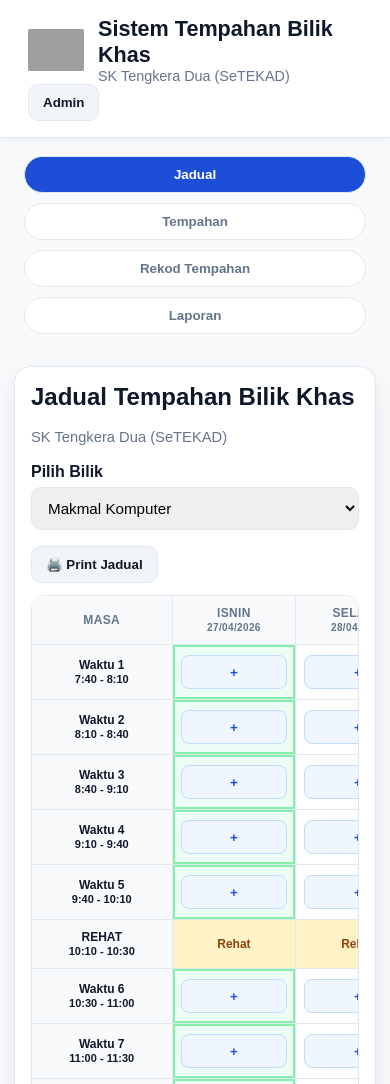
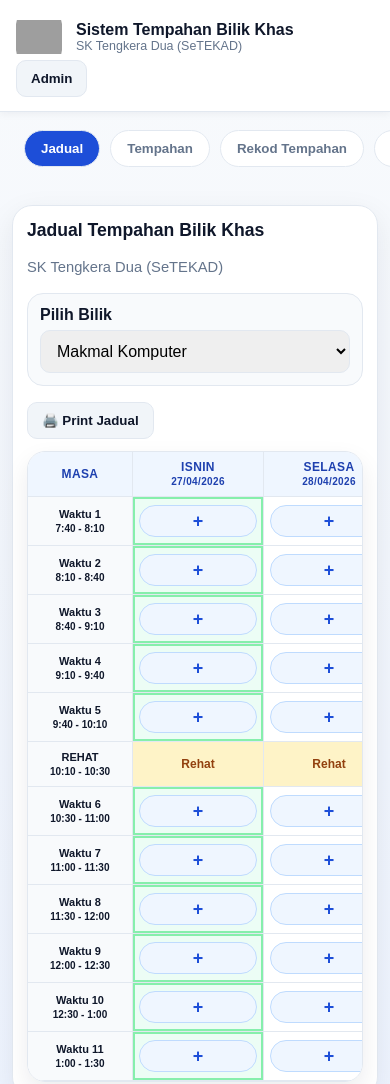
Before and after one commit to mynameisnaqiuddin-source/-setekad-booking, a website built with Vite: page index.html in a window 390 px wide. Shown: the top 1084 px of the page. Built offline with nearby package versions, Linux system fonts and the light colour scheme; some packages are replaced by stand-ins of ours; no server answers; the database is empty; grey boxes are pictures that could not be loaded.

Commit message:
final mobile ui polish

```diff
--- a/css/style.css
+++ b/css/style.css
@@ -519,3 +519,191 @@ th:first-child {
     height: 34px;
   }
 }
+/* =========================
+   FINAL UI POLISH - MOBILE
+========================= */
+
+/* Overall app feel */
+body {
+  background: linear-gradient(180deg, #f8fafc 0%, #eef4ff 100%);
+}
+
+.main-header {
+  position: sticky;
+  top: 0;
+  z-index: 50;
+  backdrop-filter: blur(10px);
+}
+
+.card {
+  border-radius: 22px;
+}
+
+/* Tabs mobile premium */
+.tabs {
+  overflow-x: auto;
+  flex-wrap: nowrap;
+  padding-bottom: 8px;
+}
+
+.tab-btn {
+  white-space: nowrap;
+  min-width: fit-content;
+}
+
+/* Jadual toolbar */
+#jadual .form-group {
+  background: #f8fafc;
+  padding: 12px;
+  border-radius: 16px;
+  border: 1px solid var(--border);
+}
+
+/* Jadual table clean */
+#jadual table {
+  border-collapse: separate;
+  border-spacing: 0;
+}
+
+#jadual th {
+  background: #eff6ff;
+  color: #1e40af;
+  font-weight: 900;
+}
+
+#jadual td {
+  font-size: 12px;
+}
+
+/* Slot lepas: minimal */
+.slot-disabled {
+  background: #fff1f2 !important;
+}
+
+.slot-muted {
+  display: inline-flex;
+  align-items: center;
+  justify-content: center;
+  width: 26px;
+  height: 26px;
+  border-radius: 999px;
+  background: #ffe4e6;
+  color: #be123c;
+  font-weight: 900;
+}
+
+/* Available slot */
+.slot-btn {
+  height: 36px;
+  border-radius: 999px;
+  background: #eff6ff;
+  border: 1px solid #bfdbfe;
+  color: #1d4ed8;
+  font-size: 18px;
+  font-weight: 900;
+}
+
+.slot-btn:hover {
+  background: #dbeafe;
+}
+
+/* Booked slot: compact */
+.jadual-booked,
+.booked {
+  background: #dbeafe !important;
+  color: #1e3a8a;
+  font-size: 11px;
+  line-height: 1.25;
+}
+
+.jadual-booked strong {
+  display: block;
+  font-size: 11px;
+  white-space: nowrap;
+  overflow: hidden;
+  text-overflow: ellipsis;
+}
+
+.jadual-booked small {
+  display: block;
+  font-size: 10px;
+  white-space: nowrap;
+  overflow: hidden;
+  text-overflow: ellipsis;
+}
+
+/* Rehat */
+.jadual-rehat,
+.rehat {
+  background: #fef3c7 !important;
+  color: #92400e;
+  font-size: 11px;
+}
+
+/* Mobile */
+@media (max-width: 700px) {
+  .main-header {
+    padding: 14px 16px;
+  }
+
+  .logo {
+    width: 46px;
+    height: 46px;
+  }
+
+  .main-header h1 {
+    font-size: 1rem;
+  }
+
+  .subtitle {
+    font-size: 0.78rem;
+  }
+
+  .container {
+    padding: 12px;
+  }
+
+  .card {
+    padding: 14px;
+    border-radius: 20px;
+  }
+
+  .section-header h2 {
+    font-size: 1.1rem;
+  }
+
+  .table-responsive {
+    border-radius: 18px;
+    box-shadow: 0 10px 24px rgba(15, 23, 42, 0.08);
+  }
+
+  table {
+    min-width: 760px;
+  }
+
+  th,
+  td {
+    padding: 8px 6px;
+  }
+
+  td:first-child,
+  th:first-child {
+    width: 105px;
+  }
+
+  .jadual-time-cell strong {
+    font-size: 11px;
+  }
+
+  .jadual-time-cell small {
+    font-size: 10px;
+  }
+
+  .slot-btn {
+    height: 32px;
+  }
+
+  .form-control {
+    font-size: 16px;
+  }
+}
```
